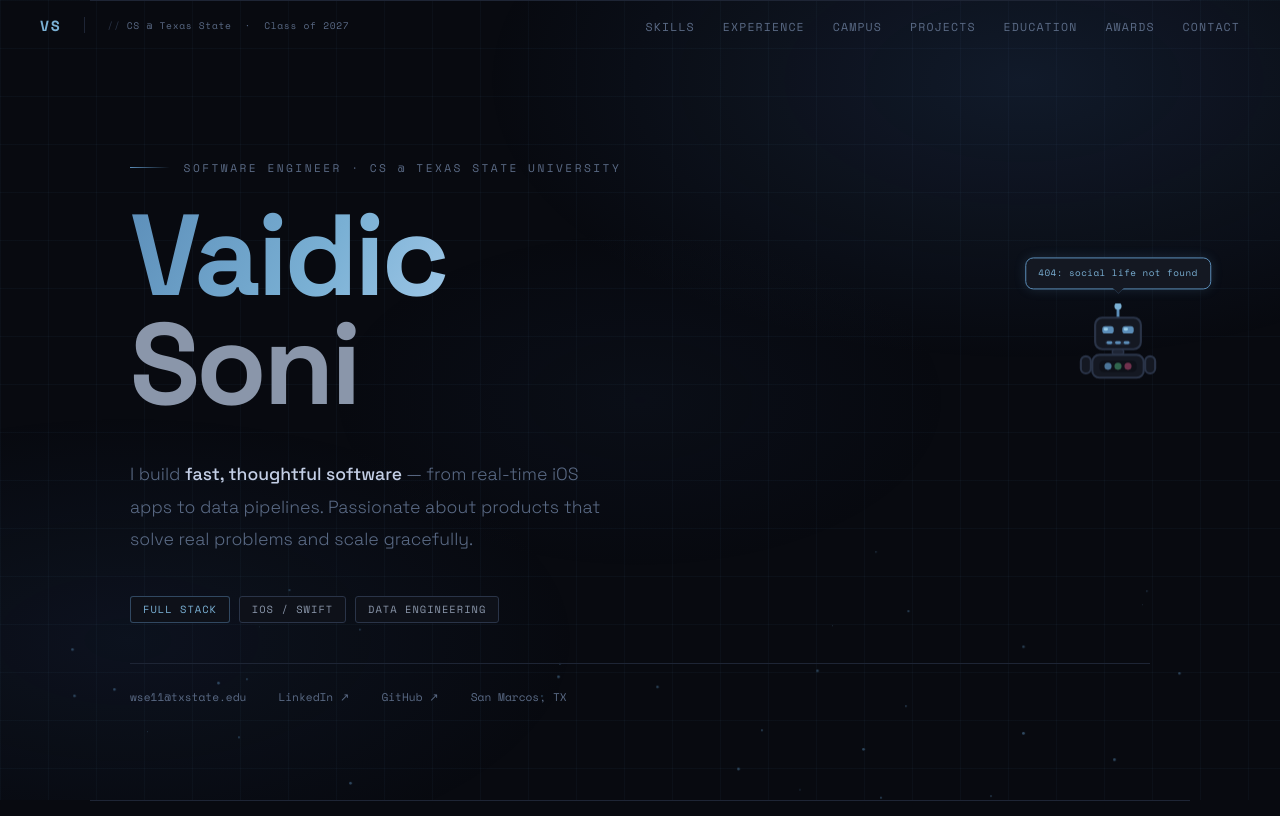
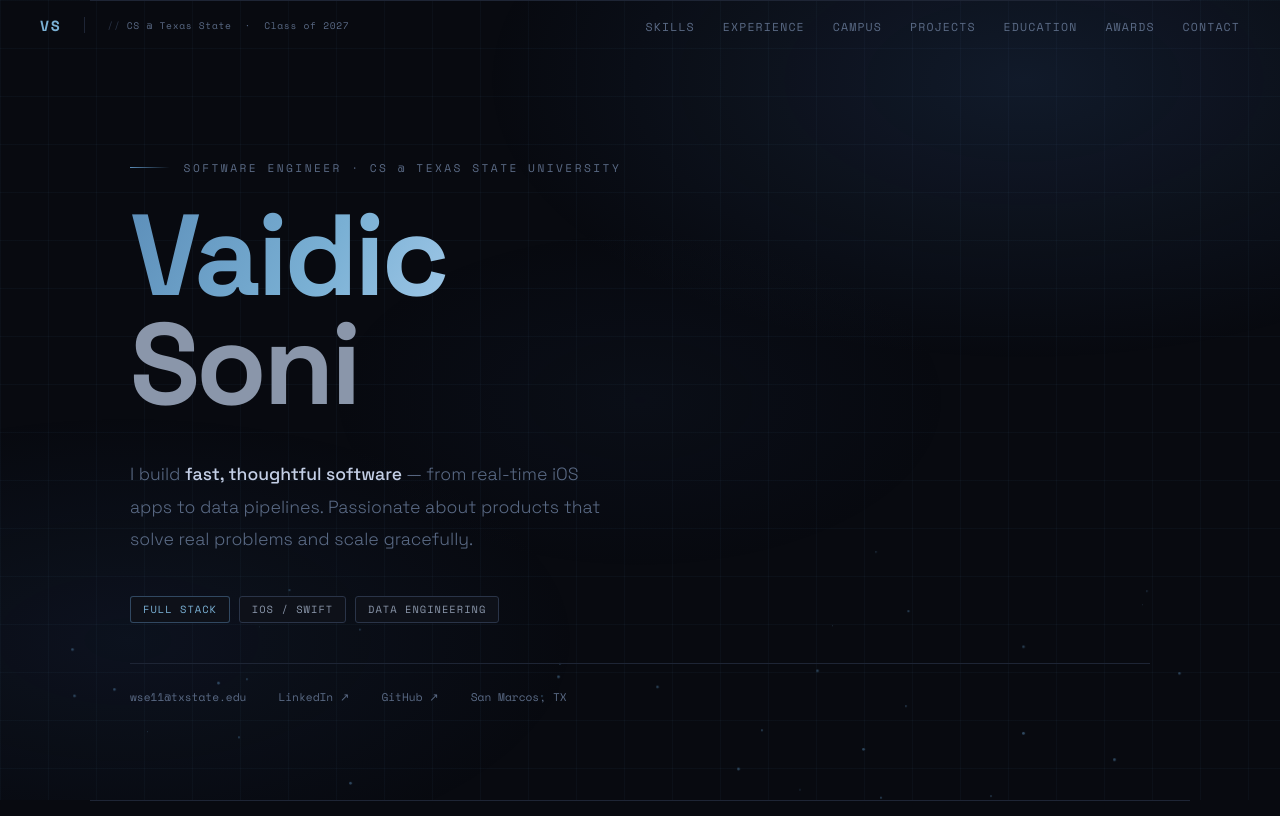
Before and after one commit to VaidicSoni/Portfolio, a plain HTML site: page index.html in a window 1280 px wide. Shown: the top 816 px of the page. Drawn offline with nearby package versions, Linux system fonts and the light colour scheme.

Commit message:
Removed the robot and updated UI

```diff
--- a/css/projects.css
+++ b/css/projects.css
@@ -7,6 +7,11 @@
 .project-card:hover::before { opacity: 1; }
 .project-num { font-family: var(--font-mono); font-size: 0.6rem; letter-spacing: 0.14em; color: var(--border2); margin-bottom: 0.85rem; }
 .project-badge { display: inline-block; font-family: var(--font-mono); font-size: 0.58rem; letter-spacing: 0.1em; text-transform: uppercase; padding: 0.18rem 0.6rem; border-radius: 3px; margin-bottom: 0.85rem; color: var(--accent2); background: rgba(91, 141, 184, 0.1); border: 1px solid rgba(91, 141, 184, 0.25); }
+.project-badge.badge-gold {
+  color: #FBBF24; /* A clean, modern gold */
+  background: rgba(251, 191, 36, 0.1);
+  border-color: rgba(251, 191, 36, 0.3);
+}
 .project-name { font-size: 1.3rem; font-weight: 700; color: #fff; margin-bottom: 0.6rem; letter-spacing: -0.01em; }
 .project-desc { font-size: 0.855rem; color: var(--muted); line-height: 1.78; flex: 1; margin-bottom: 1.5rem; }
 .project-stack { display: flex; flex-wrap: wrap; gap: 0.35rem; }
--- a/index.html
+++ b/index.html
@@ -71,32 +71,6 @@
       <a href="https://linkedin.com/in/vaidic-soni1004" target="_blank">LinkedIn ↗</a>
       <a href="https://github.com/VaidicSoni" target="_blank">GitHub ↗</a>
       <span>San Marcos, TX</span>
-    </div>
-
-    <!-- Robot (decorative) -->
-    <div class="robot-wrap" aria-hidden="true">
-      <div class="robot-bubble">404: social life not found</div>
-      <svg class="robot-svg" viewBox="0 0 56 56" fill="none" xmlns="http://www.w3.org/2000/svg">
-        <line x1="28" y1="2" x2="28" y2="10" stroke="#5b8db8" stroke-width="2" stroke-linecap="round"/>
-        <circle cx="28" cy="2" r="2.5" fill="#7ab0d4"/>
-        <rect x="12" y="10" width="32" height="22" rx="5" fill="#141822" stroke="#2a3448" stroke-width="1.5"/>
-        <rect x="17" y="16" width="8" height="5" rx="2" fill="#5b8db8"/>
-        <rect x="31" y="16" width="8" height="5" rx="2" fill="#5b8db8"/>
-        <rect x="18" y="17" width="3" height="2" rx="1" fill="#a0d4f0" opacity="0.9"/>
-        <rect x="32" y="17" width="3" height="2" rx="1" fill="#a0d4f0" opacity="0.9"/>
-        <rect x="19" y="26" width="18" height="3" rx="1.5" fill="#1e2535"/>
-        <rect x="20" y="26.5" width="4" height="2" rx="1" fill="#5b8db8"/>
-        <rect x="26" y="26.5" width="4" height="2" rx="1" fill="#5b8db8"/>
-        <rect x="32" y="26.5" width="4" height="2" rx="1" fill="#5b8db8"/>
-        <rect x="24" y="32" width="8" height="4" rx="2" fill="#1e2535" stroke="#2a3448" stroke-width="1"/>
-        <rect x="10" y="36" width="36" height="16" rx="5" fill="#141822" stroke="#2a3448" stroke-width="1.5"/>
-        <rect x="15" y="40" width="26" height="8" rx="3" fill="#0e1119"/>
-        <circle cx="21" cy="44" r="2.5" fill="#5b8db8" opacity="0.8"/>
-        <circle cx="28" cy="44" r="2.5" fill="#3a7a5a" opacity="0.8"/>
-        <circle cx="35" cy="44" r="2.5" fill="#8a3a5a" opacity="0.8"/>
-        <rect x="2" y="37" width="7" height="12" rx="3.5" fill="#141822" stroke="#2a3448" stroke-width="1.5"/>
-        <rect x="47" y="37" width="7" height="12" rx="3.5" fill="#141822" stroke="#2a3448" stroke-width="1.5"/>
-      </svg>
     </div>
   </section>
 
@@ -207,7 +181,7 @@
 
       <div class="project-card reveal">
         <div class="project-num">01</div>
-        <div class="project-badge">Google Maps Hackathon — Top 16 / 4,000+ teams</div>
+        <div class="project-badge badge-gold">Google Maps Hackathon Winner — Top 16 / 4,000+ teams</div>
         <div class="project-name">MagiCart</div>
         <p class="project-desc">A grocery price-comparison engine with location-aware shopping and personalised diet recommendations. Serverless functions and batched API calls slashed query latency by ~30%.</p>
         <div class="project-footer">
```
